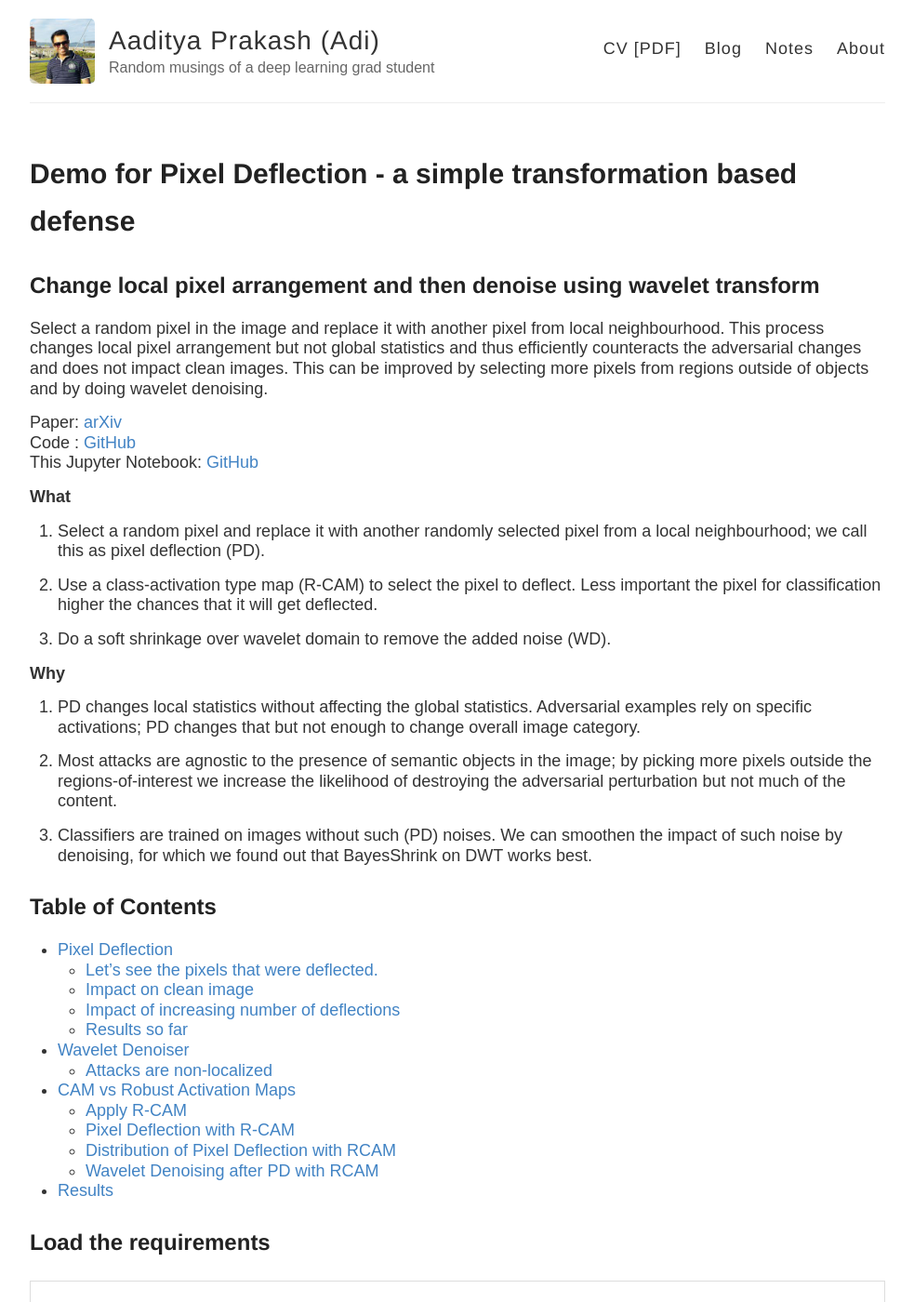
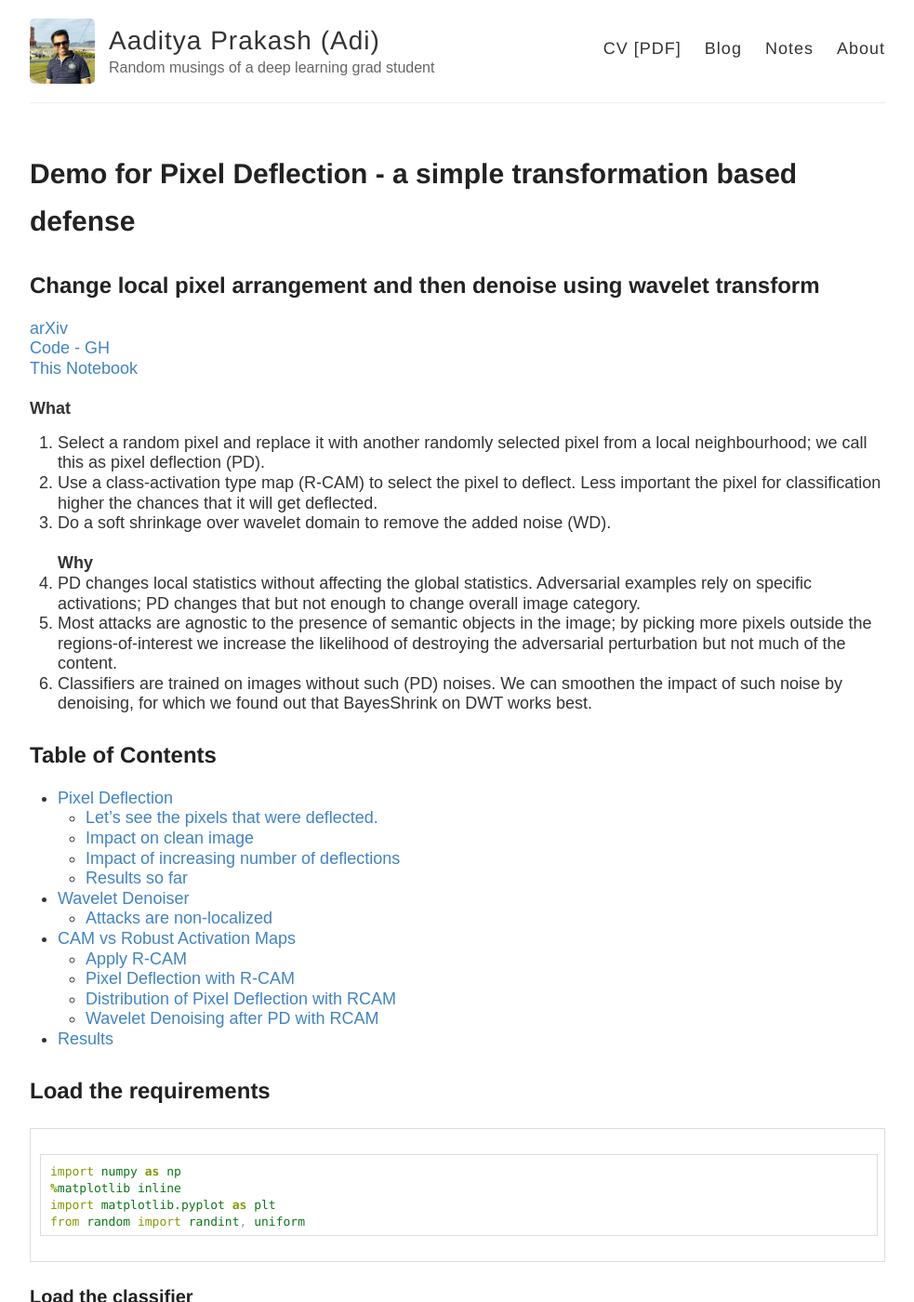
Before and after one commit to iamaaditya/iamaaditya.github.io, a Jekyll site: the page built from _posts/2018-02-01-demo-for-pixel-deflection.md, in a window 1280 px wide and 1400 px high. Shown: the whole window at 93% size, without its empty margins (84-1067 px from the left). Built offline with Jekyll 4.4.1, drawn with Linux system fonts in a browser that asks for light colours; some web fonts are replaced; comment, search, counter and statistics services are not loaded; some of the changed text lies outside the part shown.

Commit message:
update post

```diff
--- a/_posts/2018-02-01-demo-for-pixel-deflection.md
+++ b/_posts/2018-02-01-demo-for-pixel-deflection.md
@@ -14,28 +14,16 @@ tags:
 
 
 ## Change local pixel arrangement and then denoise using wavelet transform
-Select a random pixel in the image and replace it with another pixel from local neighbourhood.
-This process changes local pixel arrangement but not global statistics and thus efficiently counteracts the adversarial changes and does not impact clean images.
-This can be improved by selecting more pixels from regions outside of objects and by doing wavelet denoising.
-
-Paper: [arXiv](https://arxiv.org/abs/1801.08926)
-Code : [GitHub](https://github.com/iamaaditya/pixel-deflection)
-This Jupyter Notebook: [GitHub](https://github.com/iamaaditya/pixel-deflection/blob/master/demo.ipynb)
-
+[arXiv](https://arxiv.org/abs/1801.08926) <br /> [Code - GH ](https://github.com/iamaaditya/pixel-deflection) <br />[This Notebook](https://github.com/iamaaditya/pixel-deflection/blob/master/demo.ipynb)
+<br />
 **What**
-
 1. Select a random pixel and replace it with another randomly selected pixel from a local neighbourhood; we call this as pixel deflection (PD).
-
 2. Use a class-activation type map (R-CAM) to select the pixel to deflect. Less important the pixel for classification higher the chances that it will get deflected.
-
 3. Do a soft shrinkage over wavelet domain to remove the added noise (WD).
-
+<br />
 **Why**
-
 1. PD changes local statistics without affecting the global statistics. Adversarial examples rely on specific activations; PD changes that but not enough to change overall image category.
-
 2. Most attacks are agnostic to the presence of semantic objects in the image; by picking more pixels outside the regions-of-interest we increase the likelihood of destroying the adversarial perturbation but not much of the content.
-
 3. Classifiers are trained on images without such (PD) noises. We can smoothen the impact of such noise by denoising, for which we found out that BayesShrink on DWT works best.
 
 ## Table of Contents
```
Also changed, not shown: other parts of _posts/2018-02-01-demo-for-pixel-deflection.md (+8 -4 lines).
